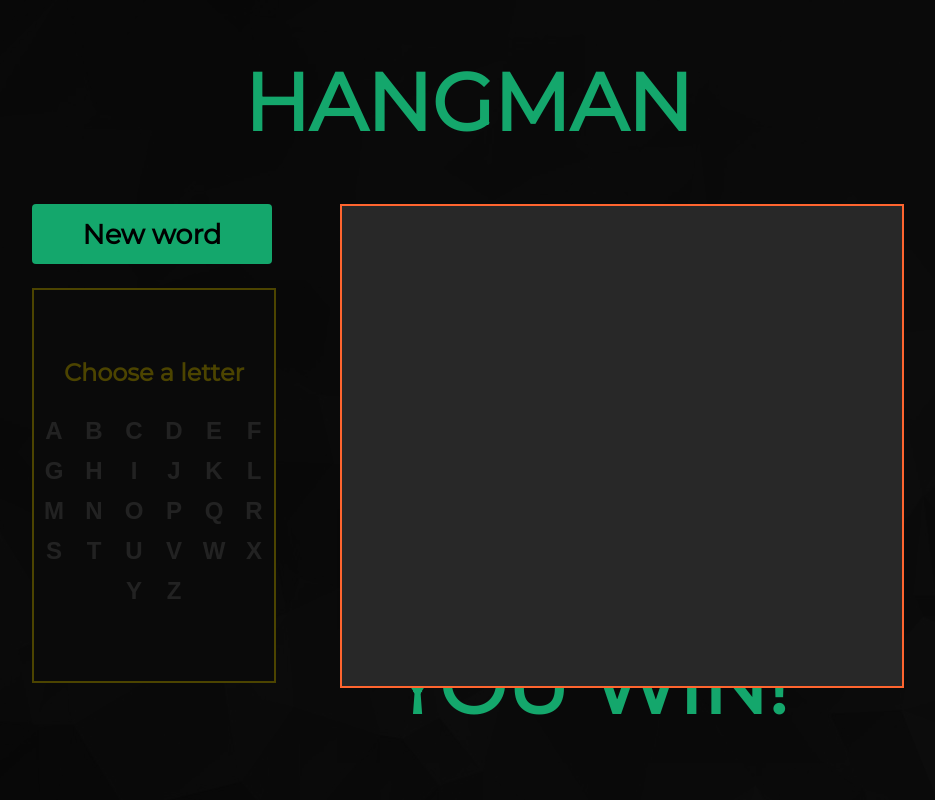
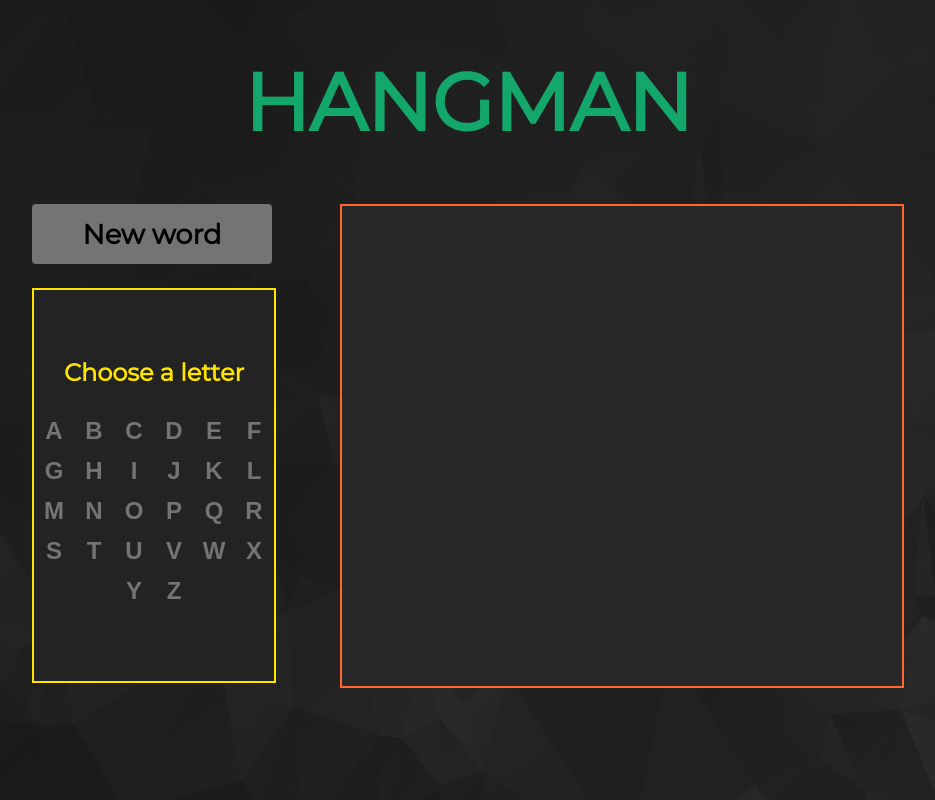
Before and after one commit to Alm1ra/hangman, a plain HTML site: page index.html in a window 1280 px wide. Both pictures are taken after a click on the element "ABCDEFGHIJKLMNOPQRSTUVWXYZ". Shown: the whole page, without its empty margins (172-1107 px from the left). Drawn offline with Linux system fonts and the light colour scheme.

Commit message:
Fixed bugs

```diff
--- a/index.js
+++ b/index.js
@@ -74,6 +74,7 @@ window.addEventListener('DOMContentLoaded', (event) => {
             hangCounter = -1;
             document.getElementById("hangman-img").src = '';
             overlay.style.display = "none";
+            resetBtn.style.backgroundColor = '#747474';
 
             for(button of alphButtons) {
                 button.style = '';
@@ -115,7 +116,7 @@ window.addEventListener('DOMContentLoaded', (event) => {
             document.getElementById("word").innerHTML = "";
         }
 
-        if(!disWord.includes('_')) {
+        if(!disWord.includes('_') && genWord === true) {
             overlay.style.display = "block";
             resetBtn.style.backgroundColor = '#14A76C';
             document.getElementById("overlay-text").innerHTML = "YOU WIN!";
--- a/styles.css
+++ b/styles.css
@@ -12,17 +12,18 @@ body {
     left: 0;
     width: 100%;
     height: 100%;
-    background-color: rgba(0, 0, 0, 0.7);
+    background-color: rgba(0, 0, 0, 0.8);
     display: none;
+    justify-content: center;
 }
 
 #overlay-text {
-    position: absolute;
+    text-align: center;
+    position: relative;
     color: #14A76C;
     font-size: 5rem;
-    /*padding: 20rem;*/
-    bottom:0px;
-    right:25%;
+    bottom: 0px;
+    margin-top:47rem;
 }
 
 h1 {
```
